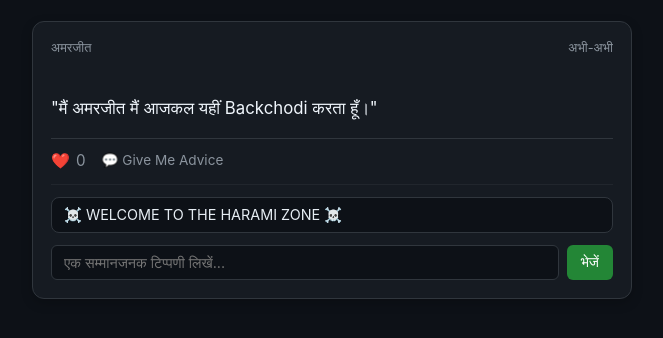
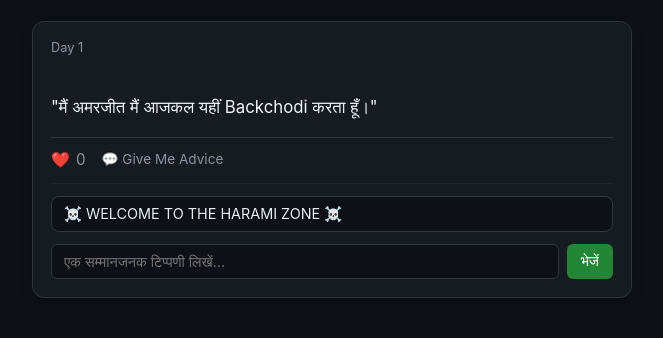
Before and after one commit to amarjeetpaswan52817-beep/Painful-Chat, a website: page public/index.html in a window 1280 px wide. Shown: the part 136-474 px from the top of the page, without its empty margins (308-971 px from the left). Drawn offline with nearby package versions, Linux system fonts and the light colour scheme; no server answers.

Commit message:
Update post header to 'Day 1'

```diff
--- a/public/index.html
+++ b/public/index.html
@@ -179,8 +179,7 @@
       <!-- उदाहरण पोस्ट (डेटाबेस जुड़ने पर यह अपने आप सर्वर से लोड होगा) -->
       <article class="card">
         <div class="card-header">
-          <span>अमरजीत</span>
-          <span>अभी-अभी</span>
+          <span>Day 1</span>
         </div>
         <div class="card-body">
           "मैं अमरजीत मैं आजकल यहीं Backchodi करता हूँ।"
```
